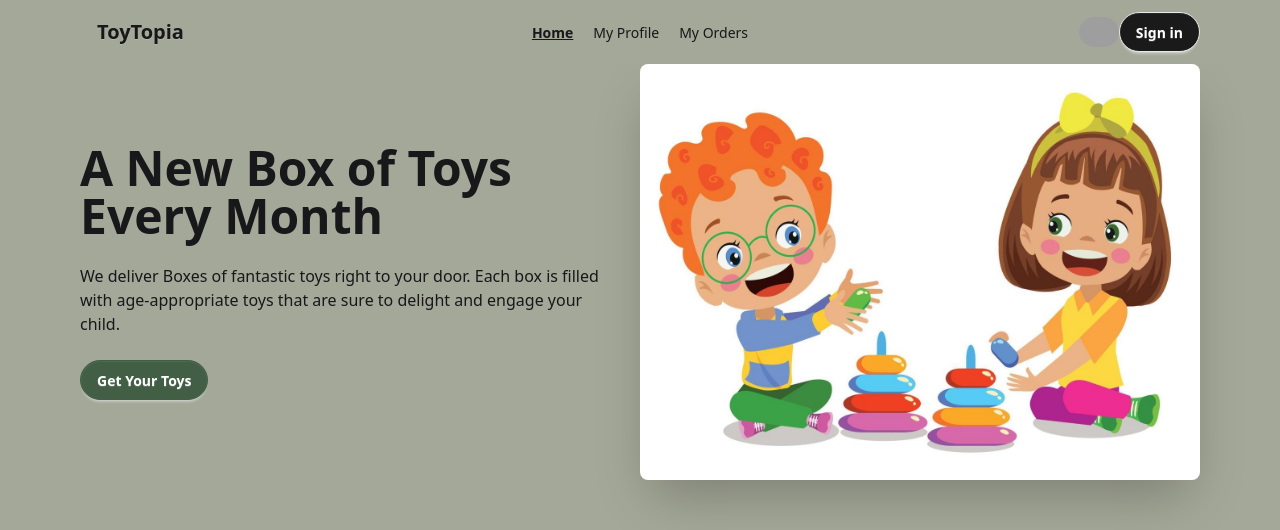
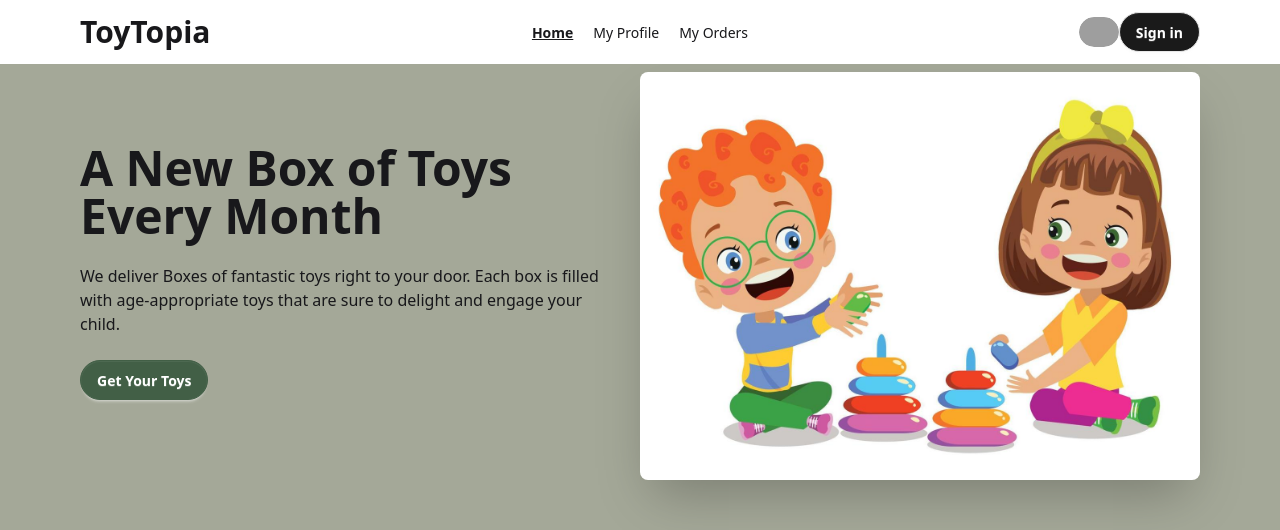
Before and after one commit to ashrafulislam65/toy-topia-website, a React (Vite) app: page / in a window 1280 px wide. Shown: the top 530 px of the page. Built offline with nearby package versions, Linux system fonts and the light colour scheme; no server answers; grey boxes are pictures that could not be loaded.

Commit message:
upgradation process navbar sticky top and some little changes

```diff
--- a/src/components/Banner.jsx
+++ b/src/components/Banner.jsx
@@ -3,7 +3,7 @@ import bannerBg from '../assets/banner.jpg';
 
 const Banner = () => {
     return (
-        <div className='bg-[#a4a898]'>
+        <div className='bg-[#a4a898] mt-16'>
             <div className="px-20  md:h-[500px]">
                 <div className=" md:flex  gap-5  ">
 
@@ -17,7 +17,7 @@ const Banner = () => {
                     <img
                         src={bannerBg}
                         alt="Banner Image"
-                        className="w-full md:w-1/2  rounded-lg shadow-2xl"
+                        className="w-full mt-2 md:w-1/2  rounded-lg shadow-2xl"
                     />
                 </div>
             </div>
--- a/src/components/Navbar.jsx
+++ b/src/components/Navbar.jsx
@@ -25,7 +25,7 @@ const Navbar = () => {
     return (
         <div>
 
-            <div className="navbar md:px-[80px] bg-[#a4a898] ">
+            <div className="navbar md:px-[80px] z-50 transition-all duration-300 bg-white fixed top-0  ">
                 <div className="navbar-start">
                     <div className="dropdown">
                         <div tabIndex={0} role="button" className="btn btn-ghost lg:hidden">
@@ -37,7 +37,7 @@ const Navbar = () => {
                             {links}
                         </ul>
                     </div>
-                    <a className="btn btn-ghost font-bold text-xl">ToyTopia</a>
+                    <Link to='/' className="  font-bold text-3xl">ToyTopia</Link>
                 </div>
                 <div className="navbar-center hidden lg:flex">
                     <ul className="menu flex gap-5 menu-horizontal px-1">
```
Also changed, not shown: src/layouts/HomeLayout.jsx (+7 -2 lines).
